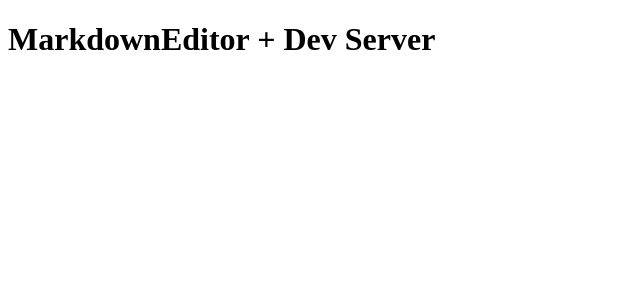
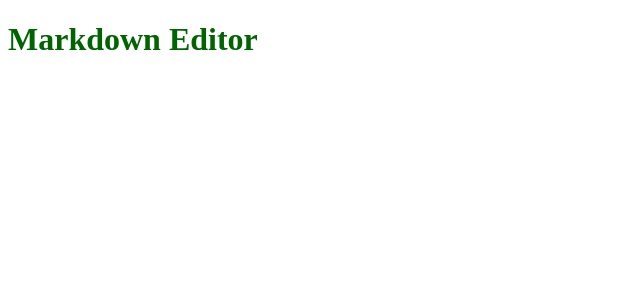
Before and after one commit to sunakan/react-ts-markdowneditor, a React app: page / in a window 1280 px wide. Shown: the top 300 px of the page, without its empty margins (0-640 px from the left). Built offline with nearby package versions, Linux system fonts and the light colour scheme.

Commit message:
Add styled-components

```diff
--- a/package.json
+++ b/package.json
@@ -11,8 +11,10 @@
   "dependencies": {
     "@types/react": "^17.0.3",
     "@types/react-dom": "^17.0.2",
+    "@types/styled-components": "^5.1.9",
     "react": "^17.0.1",
     "react-dom": "^17.0.1",
+    "styled-components": "^5.2.1",
     "ts-loader": "^8.0.18",
     "typescript": "^4.2.3",
     "webpack": "^4.46.0",
--- a/src/index.tsx
+++ b/src/index.tsx
@@ -1,6 +1,10 @@
 import * as React from 'react'
 import { render } from 'react-dom'
+import styled from 'styled-components'
 
-const Main = (<h1>MarkdownEditor + Dev Server</h1>)
+const Header = styled.h1`
+    color: darkgreen;
+`
+const Main = (<Header>Markdown Editor</Header>)
 
 render(Main, document.getElementById('app'))
```
Also changed, not shown: 1 other file (tests, documents, lock files or other folders).
